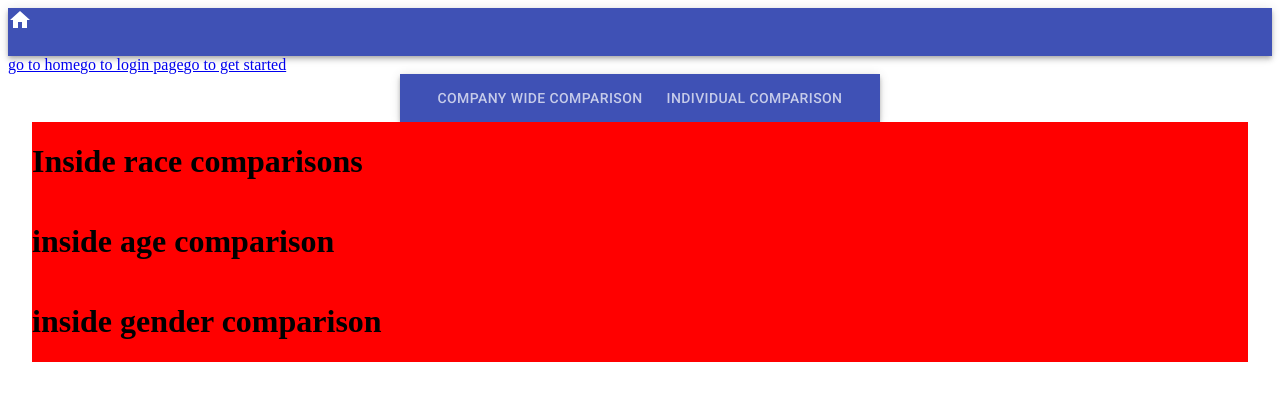
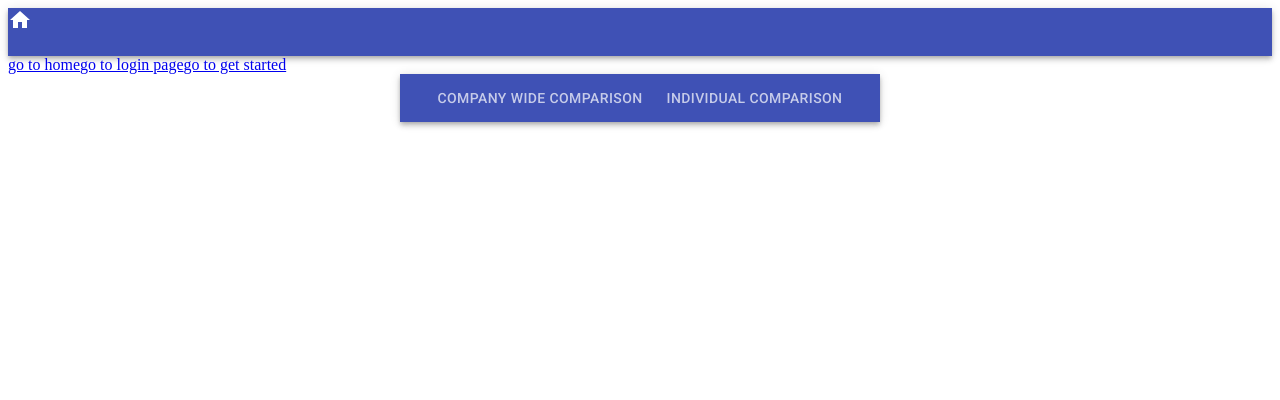
Before and after one commit to fairpayorg/fairpay, a React app: page /home in a window 1280 px wide. Shown: the top 400 px of the page. Built offline with nearby package versions, Linux system fonts and the light colour scheme.

Commit message:
each company comparison display only renders when clicked from tab bar

```diff
--- a/client/components/Age_Company.jsx
+++ b/client/components/Age_Company.jsx
@@ -4,12 +4,11 @@ import { Container } from "@material-ui/core";
 export default function Age(props) {
   return (
     <React.Fragment>
-      <div
-        hidden={props.value !== props.index || props.view === 1}
-        className="data_display_div"
-      >
-        <h1>inside age comparison</h1>
-        <h1>{props.graph}</h1>
+      <div hidden={props.value !== props.index || props.view === 1}>
+        <div className="data_display_div">
+          <h1>inside age comparison</h1>
+          <h1>{props.graph}</h1>
+        </div>
       </div>
     </React.Fragment>
   );
--- a/client/components/Gender_Company.jsx
+++ b/client/components/Gender_Company.jsx
@@ -4,12 +4,11 @@ import { Container } from "@material-ui/core";
 function Gender(props) {
   return (
     <React.Fragment>
-      <div
-        hidden={props.value !== props.index || props.view === 1}
-        className="data_display_div"
-      >
-        <h1>inside gender comparison</h1>
-        <h1>{props.graph}</h1>
+      <div hidden={props.value !== props.index || props.view === 1}>
+        <div className="data_display_div">
+          <h1>inside gender comparison</h1>
+          <h1>{props.graph}</h1>
+        </div>
       </div>
     </React.Fragment>
   );
--- a/client/components/Race_Company.jsx
+++ b/client/components/Race_Company.jsx
@@ -4,12 +4,11 @@ import { Container } from "@material-ui/core";
 function Race(props) {
   return (
     <React.Fragment>
-      <div
-        hidden={props.value !== props.index || props.view === 1}
-        className="data_display_div"
-      >
-        <h1>Inside race comparisons</h1>
-        <h1>{props.graph}</h1>
+      <div hidden={props.value !== props.index || props.view === 1}>
+        <div className="data_display_div">
+          <h1>Inside race comparisons</h1>
+          <h1>{props.graph}</h1>
+        </div>
       </div>
     </React.Fragment>
   );
```
